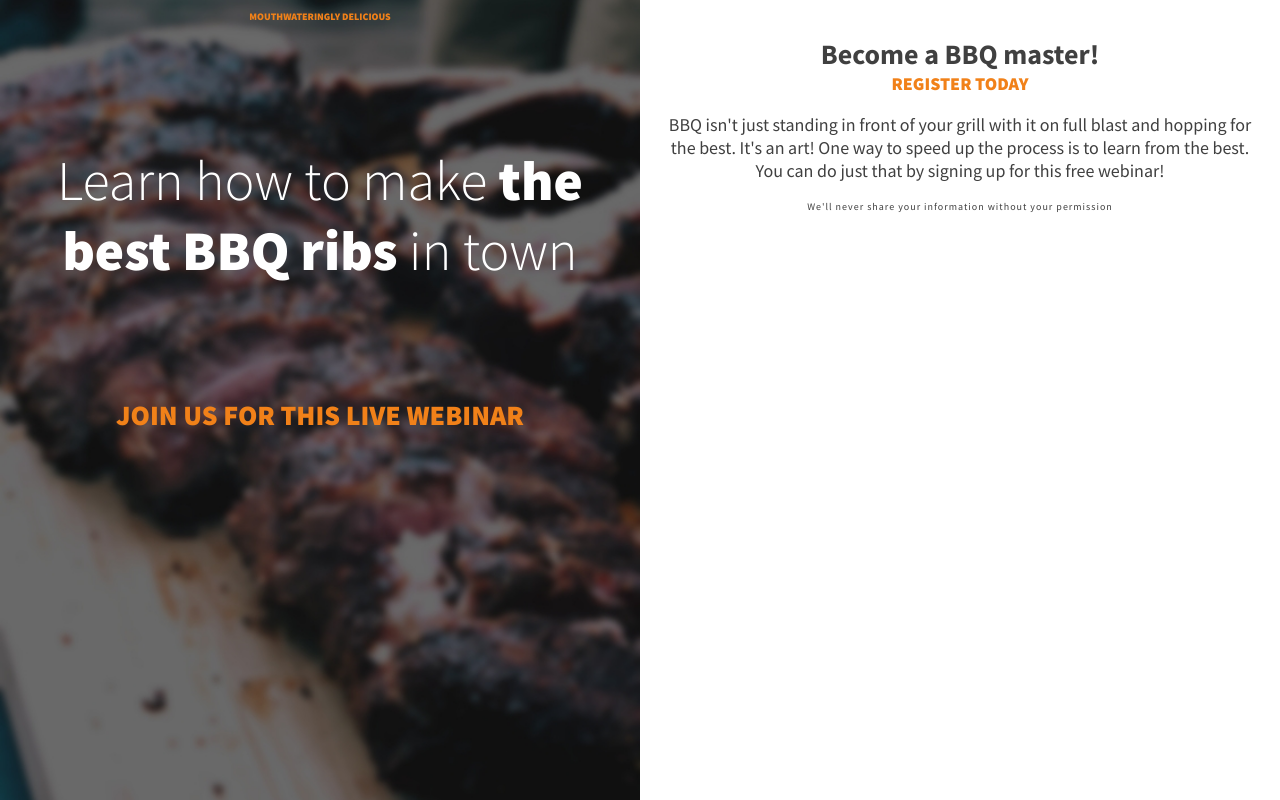
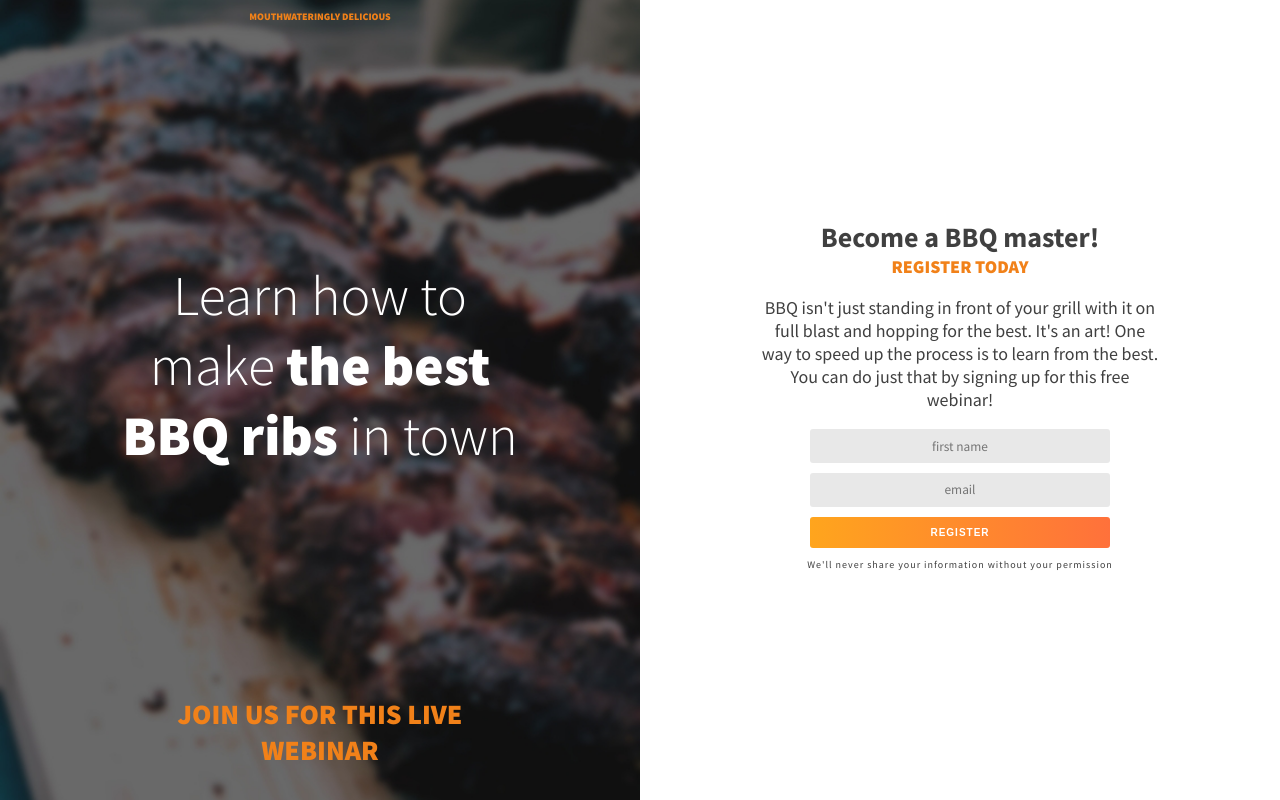
Before and after one commit to JamilHussain510/BBQ-master, a plain HTML site: page index.html in a window 1280 px wide. Drawn offline with Linux system fonts and the light colour scheme.

Commit message:
adding form to the page

```diff
--- a/index.html
+++ b/index.html
@@ -28,6 +28,11 @@
         webinar!
       </p>
       <!--Form-->
+      <form class="email-collector" action="#" action="post">
+        <input type="text" placeholder="first name" required />
+        <input type="email" placeholder="email" required />
+        <button class="btn btn-primary" type="submit">Register</button>
+      </form>
       <p class="fine-print">
         We'll never share your information without your permission
       </p>
--- a/style.css
+++ b/style.css
@@ -17,7 +17,7 @@ h1 {
   font-size: 2.25rem;
   color: #ffffff;
   font-weight: 300;
-  margin: 2em 0;
+  margin: 0;
 }
 
 /* + sign shows only the exact next paragraph to h1*/
@@ -70,6 +70,8 @@ strong {
   padding: 0 0.5rem 2rem;
   display: flex;
   flex-direction: column;
+  justify-content: space-between;
+  min-height: 50vh;
 }
 
 /*==============
@@ -79,6 +81,55 @@ strong {
   padding: 2em 1em;
 }
 
+.intro > *,
+.main-content > * {
+  max-width: 400px;
+  margin-left: auto;
+  margin-right: auto;
+}
+
+/*==============
+    form
+    =============*/
+
+.email-collector {
+  width: 80%;
+  max-width: 300px;
+}
+input,
+.btn {
+  width: 100%;
+  border-radius: 3px;
+  border: none;
+  padding: 0.625em;
+}
+
+input {
+  font-family: inherit;
+  text-align: inherit;
+  margin-bottom: 0.75em;
+  background: #e8e8e8;
+}
+.btn {
+  display: inline-block;
+  padding: 1em;
+  background-image: linear-gradient();
+  font-size: 0.625rem;
+  text-transform: uppercase;
+  font-weight: 900;
+  letter-spacing: 1px;
+  cursor: pointer;
+}
+
+.btn-primary {
+  background: linear-gradient(to left, #ff713b, #ffa51d);
+  color: white;
+  transition: 200ms;
+}
+
+.btn-primary:hover {
+  color: black;
+}
 /*==============
     media queries section
     =============*/
@@ -100,4 +151,9 @@ strong {
     width: 50%;
     min-height: 100vh;
   }
+  .main-content {
+    display: flex;
+    flex-direction: column;
+    justify-content: center;
+  }
 }
```
